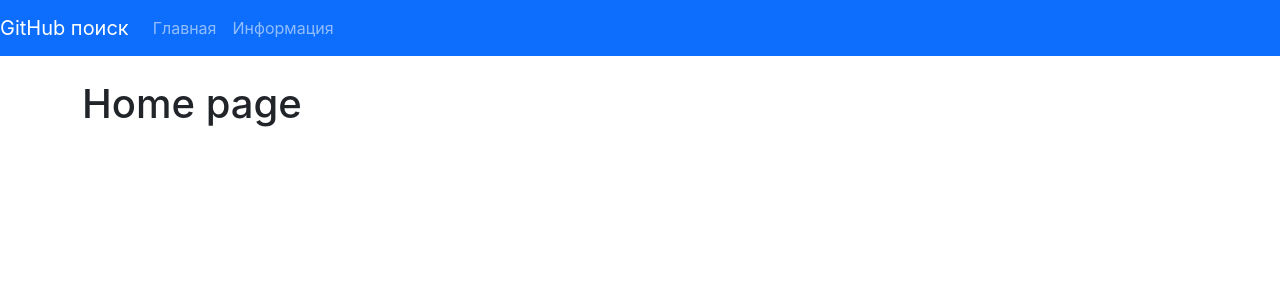
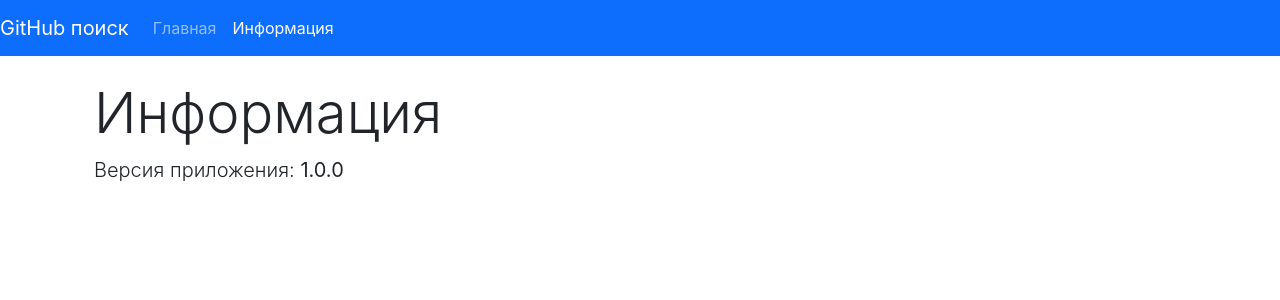
Before and after one commit to GromovoiStanislav/React-hooks-github, a React (Create React App) app: page /about in a window 1280 px wide. Shown: the top 300 px of the page. Built offline with nearby package versions, Linux system fonts and the light colour scheme.

Commit message:
add react-router

```diff
--- a/src/App.js
+++ b/src/App.js
@@ -1,3 +1,5 @@
+import { BrowserRouter, Routes, Route } from 'react-router-dom';
+
 import { Navbar } from './components/Navbar';
 import { Home } from './pages/Home';
 import { About } from './pages/About';
@@ -5,12 +7,16 @@ import { Profile } from './pages/Profile';
 
 const App = (props) => {
   return (
-    <>
+    <BrowserRouter>
       <Navbar />
       <div className="container pt-4">
-        <Home />
+        <Routes>
+          <Route path="/" element={<Home />} />
+          <Route path="/about" element={<About />} />
+          <Route path="/profile/:name" element={<Profile />} />
+        </Routes>
       </div>
-    </>
+    </BrowserRouter>
   );
 };
 
--- a/src/components/Navbar.js
+++ b/src/components/Navbar.js
@@ -1,12 +1,18 @@
+import { NavLink } from 'react-router-dom';
+
 export const Navbar = () => (
   <nav className="navbar navbar-dark bg-primary navbar-expand-lg">
     <div className="navbar-brand">GitHub поиск</div>
     <ul className="navbar-nav">
       <li className="nav-item">
-        <span className="nav-link">Главная</span>
+        <NavLink to="/" className="nav-link">
+          Главная
+        </NavLink>
       </li>
       <li className="nav-item">
-        <span className="nav-link">Информация</span>
+        <NavLink to="/about" className="nav-link">
+          Информация
+        </NavLink>
       </li>
     </ul>
   </nav>
--- a/src/pages/About.js
+++ b/src/pages/About.js
@@ -1,7 +1,12 @@
 export const About = () => {
   return (
-    <div>
-      <h1>About page</h1>
+    <div className="jumbotron">
+      <div className="container">
+        <h1 className="display-4">Информация</h1>
+        <p className="lead">
+          Версия приложения: <strong>1.0.0</strong>
+        </p>
+      </div>
     </div>
   );
 };
```
